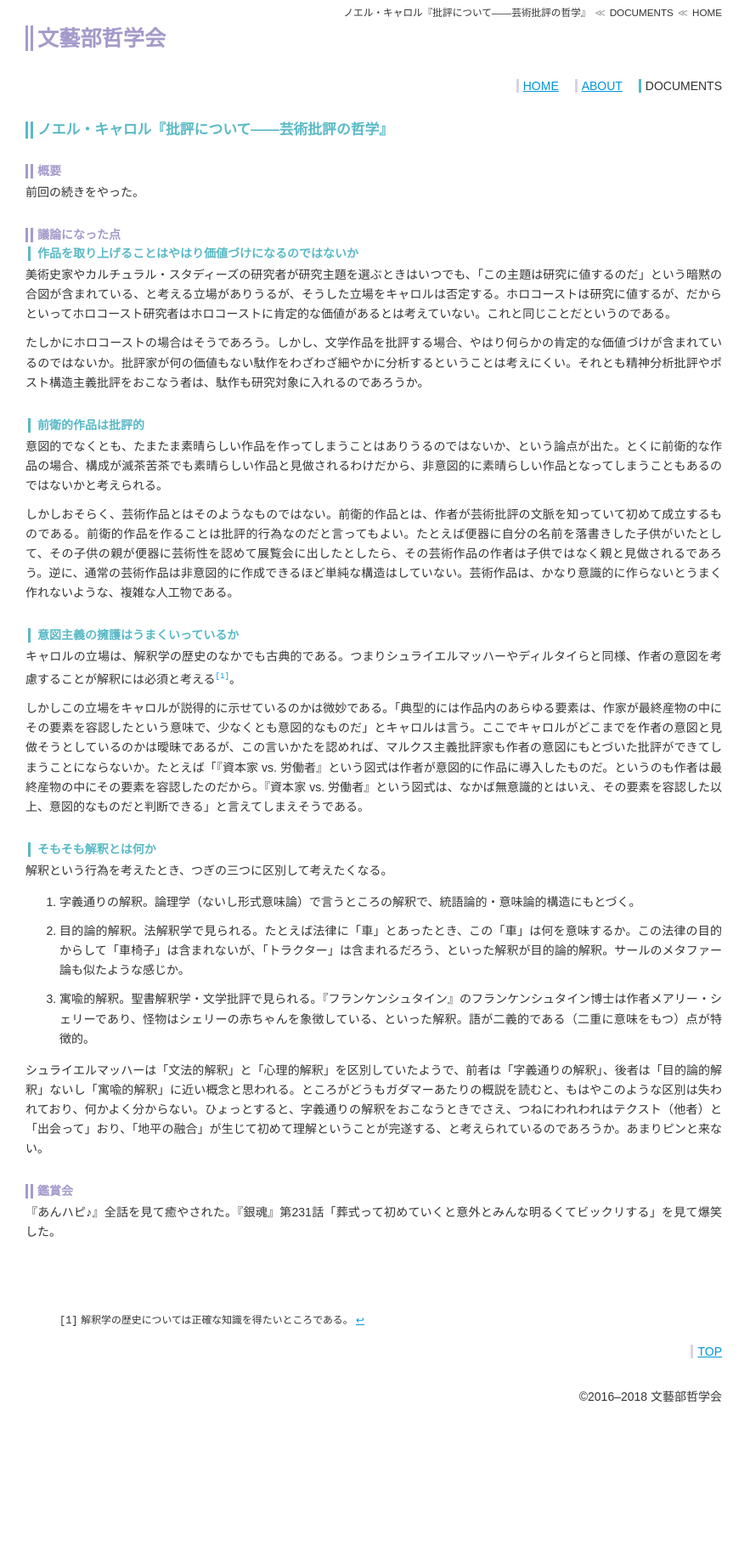
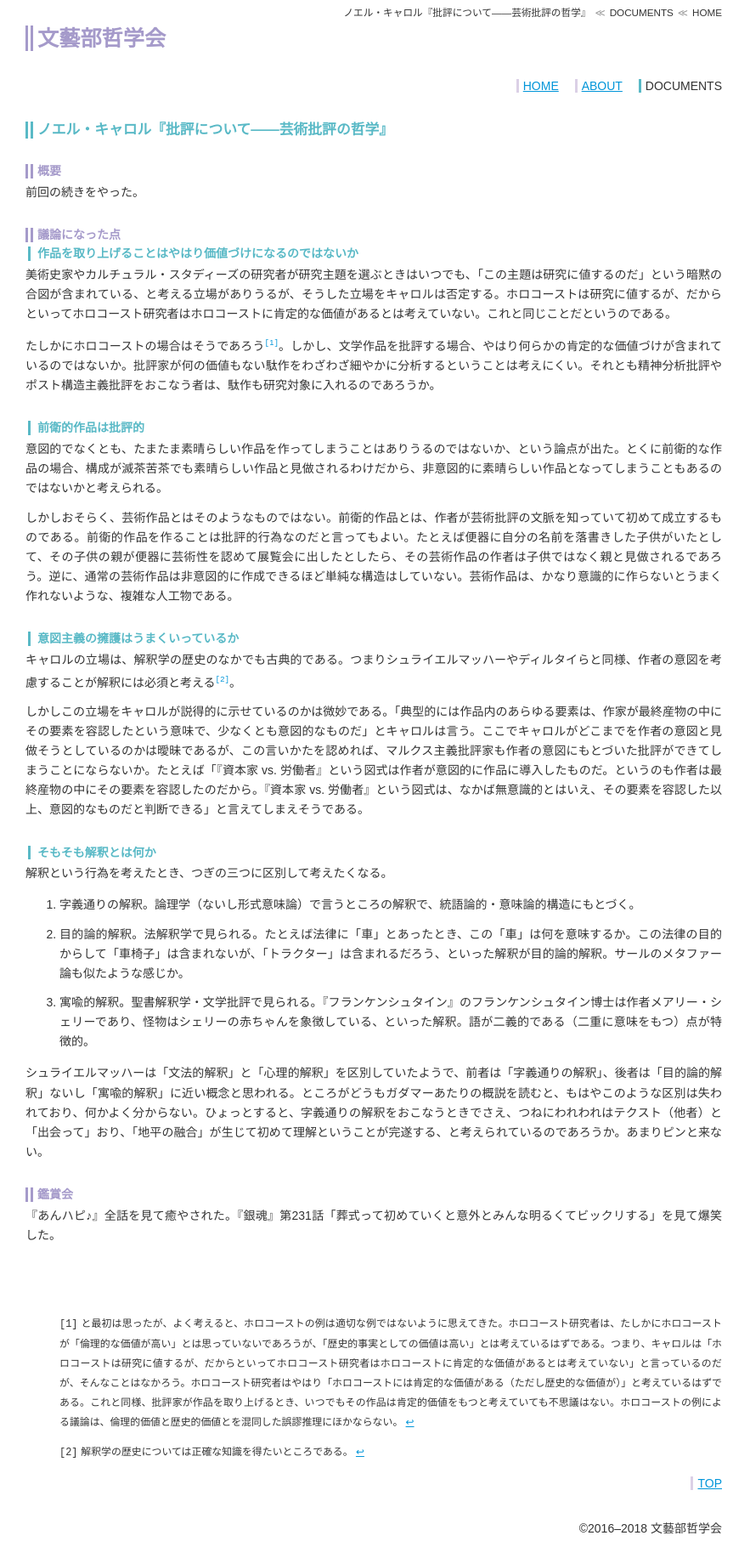
Before and after one commit to qdaibungei/philosophy, a Jekyll site: the page built from docs/_posts/2018-03-04-philo.md, in a window 1280 px wide. Shown: the whole page at 85% size, without its empty margins (0-883 px from the left). Built offline with Jekyll 4.4.1, drawn with Linux system fonts in a browser that asks for light colours; before the commit the page ends 1685 px from its top, so only the background shows below that.

Commit message:
Update 2018-03-04-philo.md

```diff
--- a/docs/_posts/2018-03-04-philo.md
+++ b/docs/_posts/2018-03-04-philo.md
@@ -11,7 +11,9 @@ date:   2018-03-04
 #### 作品を取り上げることはやはり価値づけになるのではないか
 美術史家やカルチュラル・スタディーズの研究者が研究主題を選ぶときはいつでも、「この主題は研究に値するのだ」という暗黙の合図が含まれている、と考える立場がありうるが、そうした立場をキャロルは否定する。ホロコーストは研究に値するが、だからといってホロコースト研究者はホロコーストに肯定的な価値があるとは考えていない。これと同じことだというのである。
 
-たしかにホロコーストの場合はそうであろう。しかし、文学作品を批評する場合、やはり何らかの肯定的な価値づけが含まれているのではないか。批評家が何の価値もない駄作をわざわざ細やかに分析するということは考えにくい。それとも精神分析批評やポスト構造主義批評をおこなう者は、駄作も研究対象に入れるのであろうか。
+たしかにホロコーストの場合はそうであろう[^1]。しかし、文学作品を批評する場合、やはり何らかの肯定的な価値づけが含まれているのではないか。批評家が何の価値もない駄作をわざわざ細やかに分析するということは考えにくい。それとも精神分析批評やポスト構造主義批評をおこなう者は、駄作も研究対象に入れるのであろうか。
+
+[^1]: と最初は思ったが、よく考えると、ホロコーストの例は適切な例ではないように思えてきた。ホロコースト研究者は、たしかにホロコーストが「倫理的な価値が高い」とは思っていないであろうが、「歴史的事実としての価値は高い」とは考えているはずである。つまり、キャロルは「ホロコーストは研究に値するが、だからといってホロコースト研究者はホロコーストに肯定的な価値があるとは考えていない」と言っているのだが、そんなことはなかろう。ホロコースト研究者はやはり「ホロコーストには肯定的な価値がある（ただし歴史的な価値が）」と考えているはずである。これと同様、批評家が作品を取り上げるとき、いつでもその作品は肯定的価値をもつと考えていても不思議はない。ホロコーストの例による議論は、倫理的価値と歴史的価値とを混同した誤謬推理にほかならない。
 
 #### 前衛的作品は批評的
 意図的でなくとも、たまたま素晴らしい作品を作ってしまうことはありうるのではないか、という論点が出た。とくに前衛的な作品の場合、構成が滅茶苦茶でも素晴らしい作品と見做されるわけだから、非意図的に素晴らしい作品となってしまうこともあるのではないかと考えられる。
```
